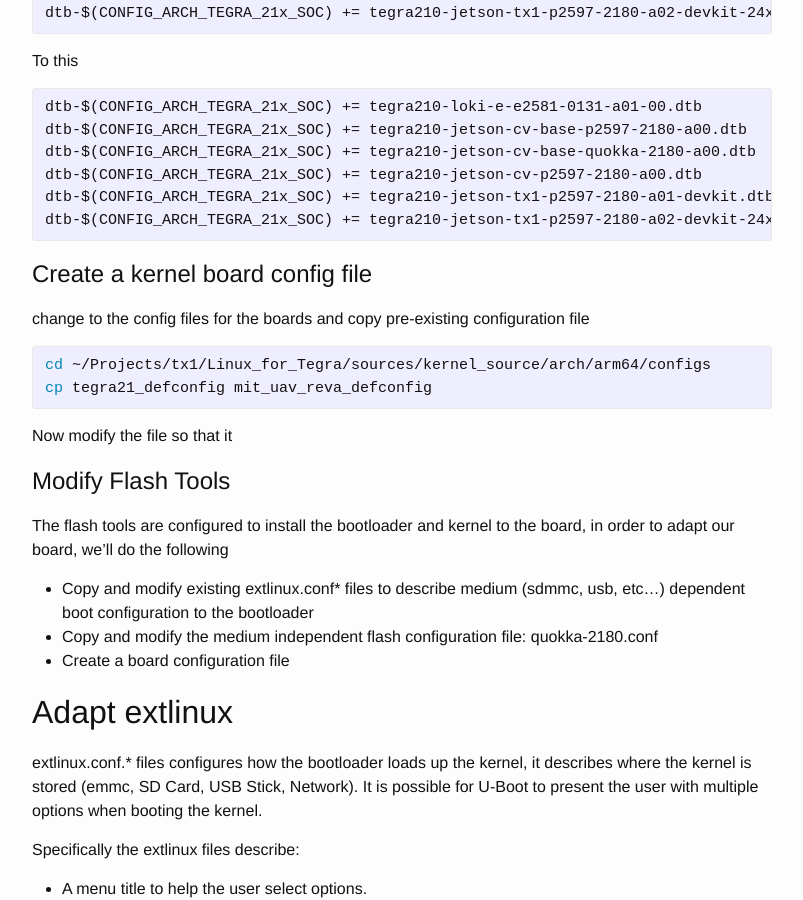
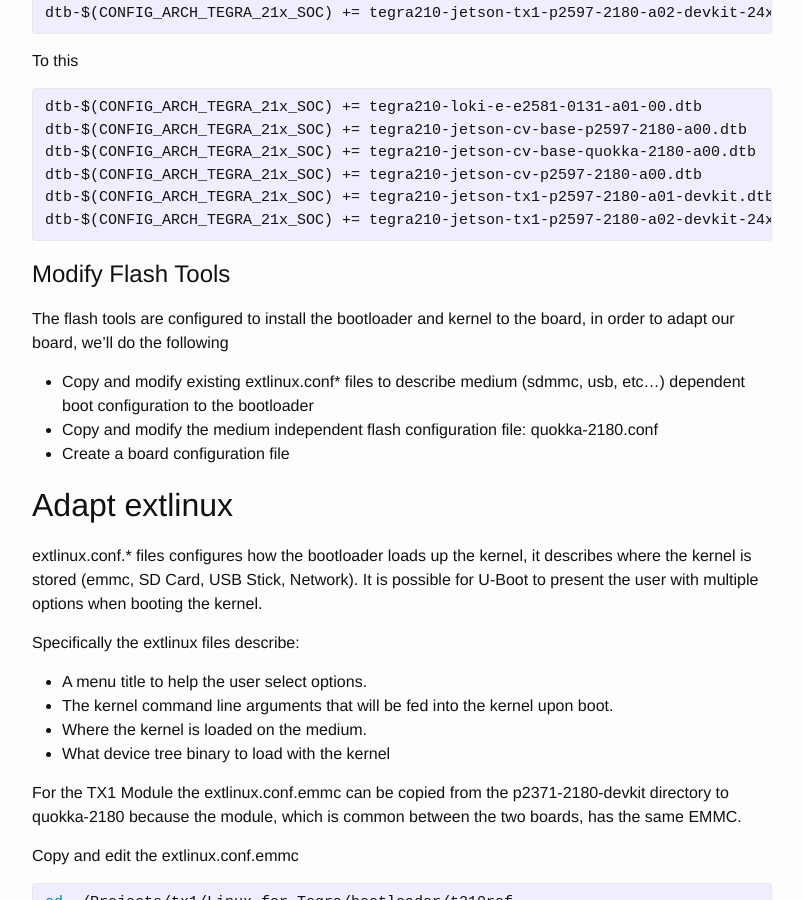
Before and after one commit to CospanDesign/cospandesign.github.io, a Jekyll site: the page built from _posts/2016-04-11-tx1-bringup.markdown, in a window 1280 px wide and 900 px high, scrolled down 20874 px. Shown: the whole window, without its empty margins (238-1041 px from the left). Built offline with Jekyll 4.4.1, drawn with Linux system fonts in a browser that asks for light colours.

Commit message:
Removed note about modifying kernel build

```diff
--- a/_posts/2016-04-11-tx1-bringup.markdown
+++ b/_posts/2016-04-11-tx1-bringup.markdown
@@ -980,16 +980,6 @@ dtb-$(CONFIG_ARCH_TEGRA_21x_SOC) += tegra210-jetson-tx1-p2597-2180-a02-devkit-24
 </pre>
 
 
-# Create a kernel board config file
-
-change to the config files for the boards and copy pre-existing configuration file
-{% highlight bash %}
-cd ~/Projects/tx1/Linux_for_Tegra/sources/kernel_source/arch/arm64/configs
-cp tegra21_defconfig mit_uav_reva_defconfig
-{% endhighlight %}
-
-Now modify the file so that it
-
 # Modify Flash Tools
 
 The flash tools are configured to install the bootloader and kernel to the board, in order to adapt our board, we'll do the following
```
